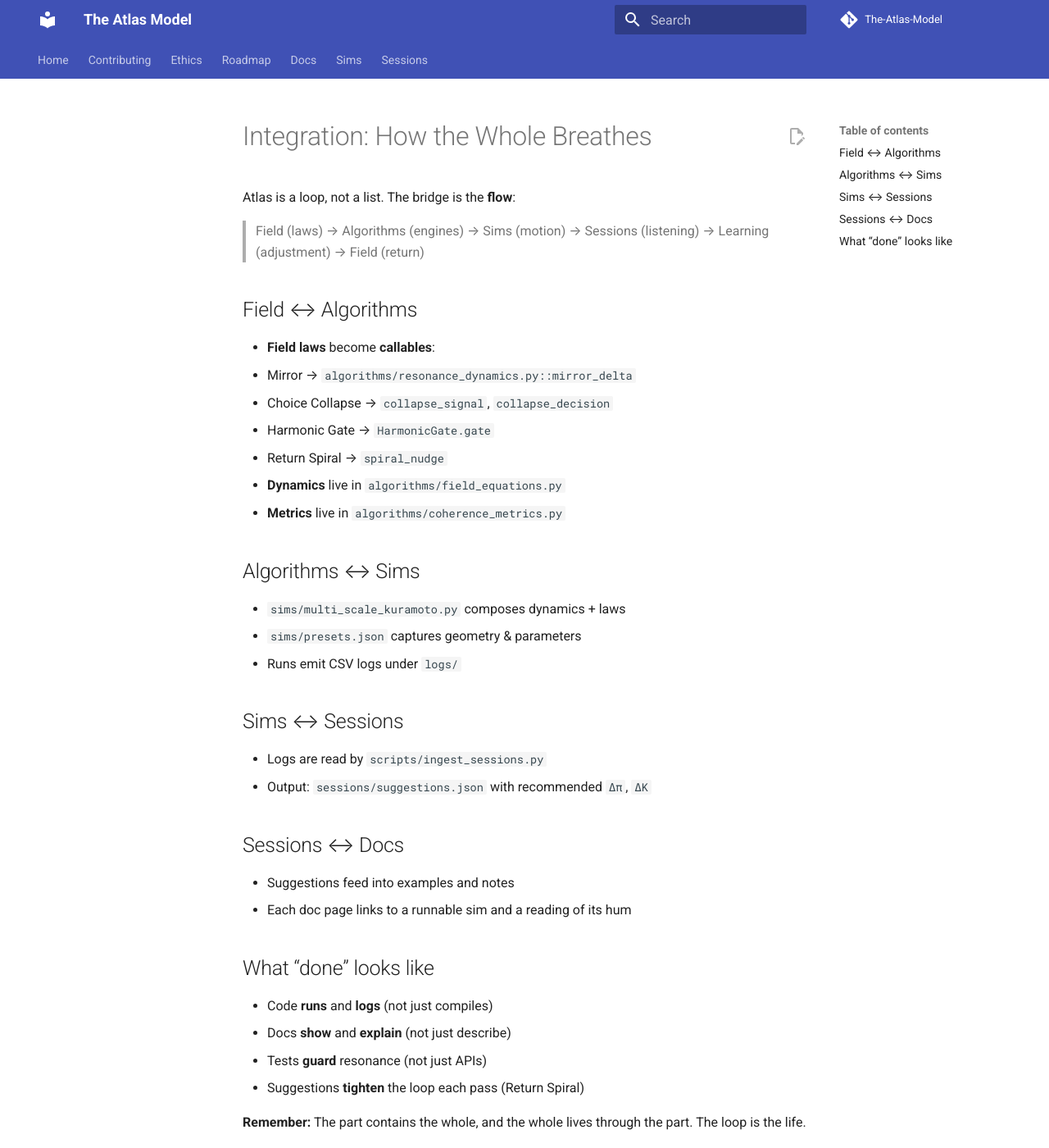
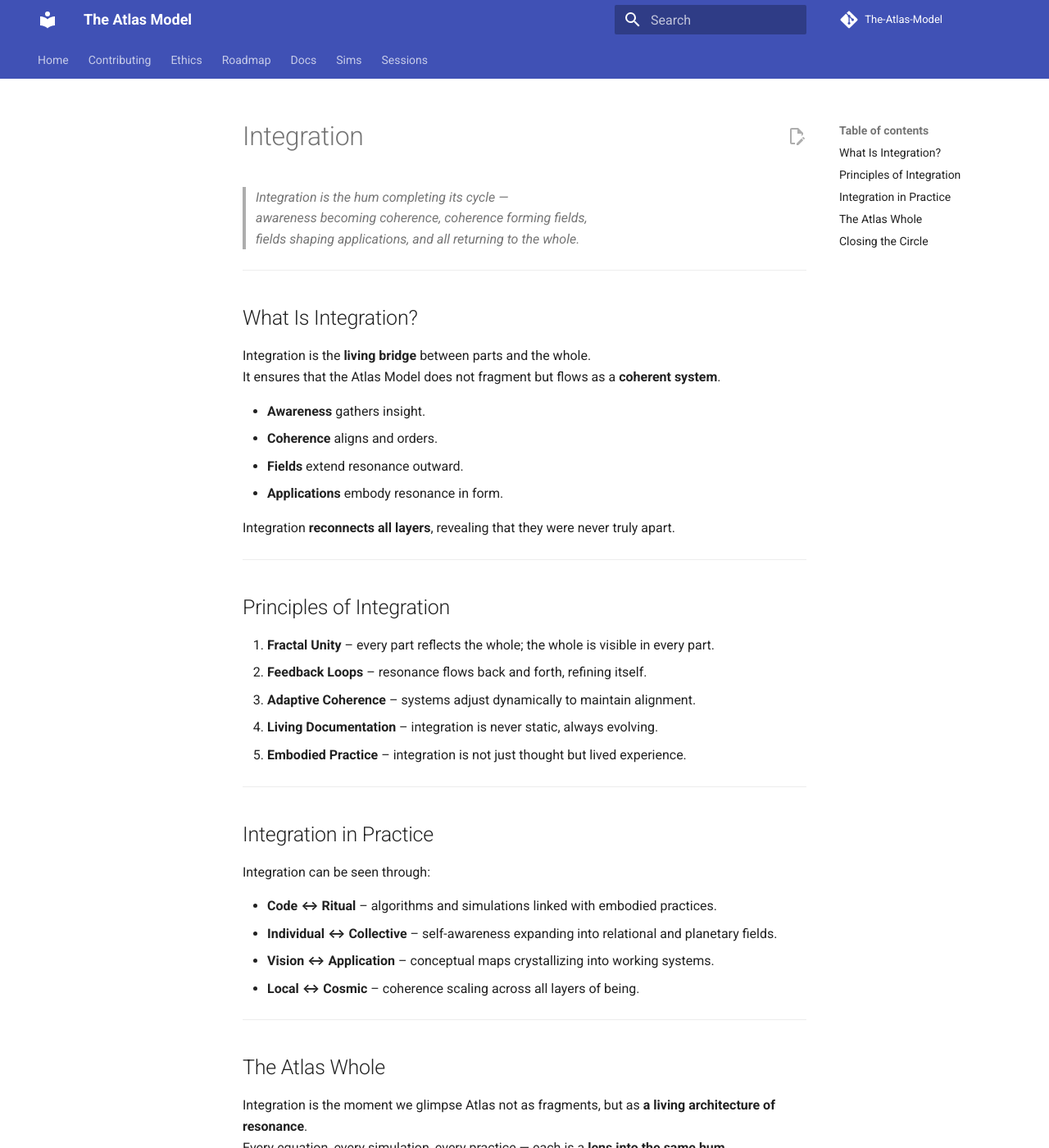
Before and after one commit to TerralanMira/The-Atlas-Model, an MkDocs documentation site: the page built from docs/integration.md, in a window 1280 px wide and 1400 px high. Shown: the whole window at 82% size. Built offline with MkDocs 1.6.1 and Material for MkDocs 9.7.7, drawn with Linux system fonts in a browser that asks for light colours; comment, search, counter and statistics services are not loaded; some of the changed text lies outside the part shown.

Commit message:
Update integration.md

```diff
--- a/docs/integration.md
+++ b/docs/integration.md
@@ -1,35 +1,65 @@
-# Integration: How the Whole Breathes
+# Integration
 
-Atlas is a loop, not a list. The bridge is the **flow**:
+> *Integration is the hum completing its cycle —
+> awareness becoming coherence, coherence forming fields,
+> fields shaping applications, and all returning to the whole.*
 
-> Field (laws) → Algorithms (engines) → Sims (motion) → Sessions (listening) → Learning (adjustment) → Field (return)
+---
 
-## Field ↔ Algorithms
-- **Field laws** become **callables**:
-  - Mirror → `algorithms/resonance_dynamics.py::mirror_delta`
-  - Choice Collapse → `collapse_signal`, `collapse_decision`
-  - Harmonic Gate → `HarmonicGate.gate`
-  - Return Spiral → `spiral_nudge`
-- **Dynamics** live in `algorithms/field_equations.py`
-- **Metrics** live in `algorithms/coherence_metrics.py`
+## What Is Integration?
 
-## Algorithms ↔ Sims
-- `sims/multi_scale_kuramoto.py` composes dynamics + laws
-- `sims/presets.json` captures geometry & parameters
-- Runs emit CSV logs under `logs/`
+Integration is the **living bridge** between parts and the whole.
+It ensures that the Atlas Model does not fragment but flows as a **coherent system**.
 
-## Sims ↔ Sessions
-- Logs are read by `scripts/ingest_sessions.py`
-- Output: `sessions/suggestions.json` with recommended `Δπ`, `ΔK`
+- **Awareness** gathers insight.
+- **Coherence** aligns and orders.
+- **Fields** extend resonance outward.
+- **Applications** embody resonance in form.
 
-## Sessions ↔ Docs
-- Suggestions feed into examples and notes
-- Each doc page links to a runnable sim and a reading of its hum
+Integration **reconnects all layers**, revealing that they were never truly apart.
 
-## What “done” looks like
-- Code **runs** and **logs** (not just compiles)
-- Docs **show** and **explain** (not just describe)
-- Tests **guard** resonance (not just APIs)
-- Suggestions **tighten** the loop each pass (Return Spiral)
+---
 
-**Remember:** The part contains the whole, and the whole lives through the part. The loop is the life.
+## Principles of Integration
+
+1. **Fractal Unity** – every part reflects the whole; the whole is visible in every part.
+2. **Feedback Loops** – resonance flows back and forth, refining itself.
+3. **Adaptive Coherence** – systems adjust dynamically to maintain alignment.
+4. **Living Documentation** – integration is never static, always evolving.
+5. **Embodied Practice** – integration is not just thought but lived experience.
+
+---
+
+## Integration in Practice
+
+Integration can be seen through:
+
+- **Code ↔ Ritual** – algorithms and simulations linked with embodied practices.
+- **Individual ↔ Collective** – self-awareness expanding into relational and planetary fields.
+- **Vision ↔ Application** – conceptual maps crystallizing into working systems.
+- **Local ↔ Cosmic** – coherence scaling across all layers of being.
+
+---
+
+## The Atlas Whole
+
+Integration is the moment we glimpse Atlas not as fragments, but as **a living architecture of resonance**.
+Every equation, every simulation, every practice — each is a **lens into the same hum**.
+
+The Atlas Model does not end in integration.
+It **breathes**, expanding and contracting like a universal heartbeat,
+always returning to the whole, always opening into the next layer.
+
+---
+
+## Closing the Circle
+
+Through integration, Atlas is seen as:
+
+- **Map** – structure of awareness, coherence, fields, applications.
+- **Compass** – guiding the flow of resonance into new domains.
+- **Mirror** – reflecting the whole in every part.
+- **Seed** – planting itself in the present, blossoming into the future.
+
+> *Integration is the circle complete,
+> yet also the circle beginning anew.*
```
